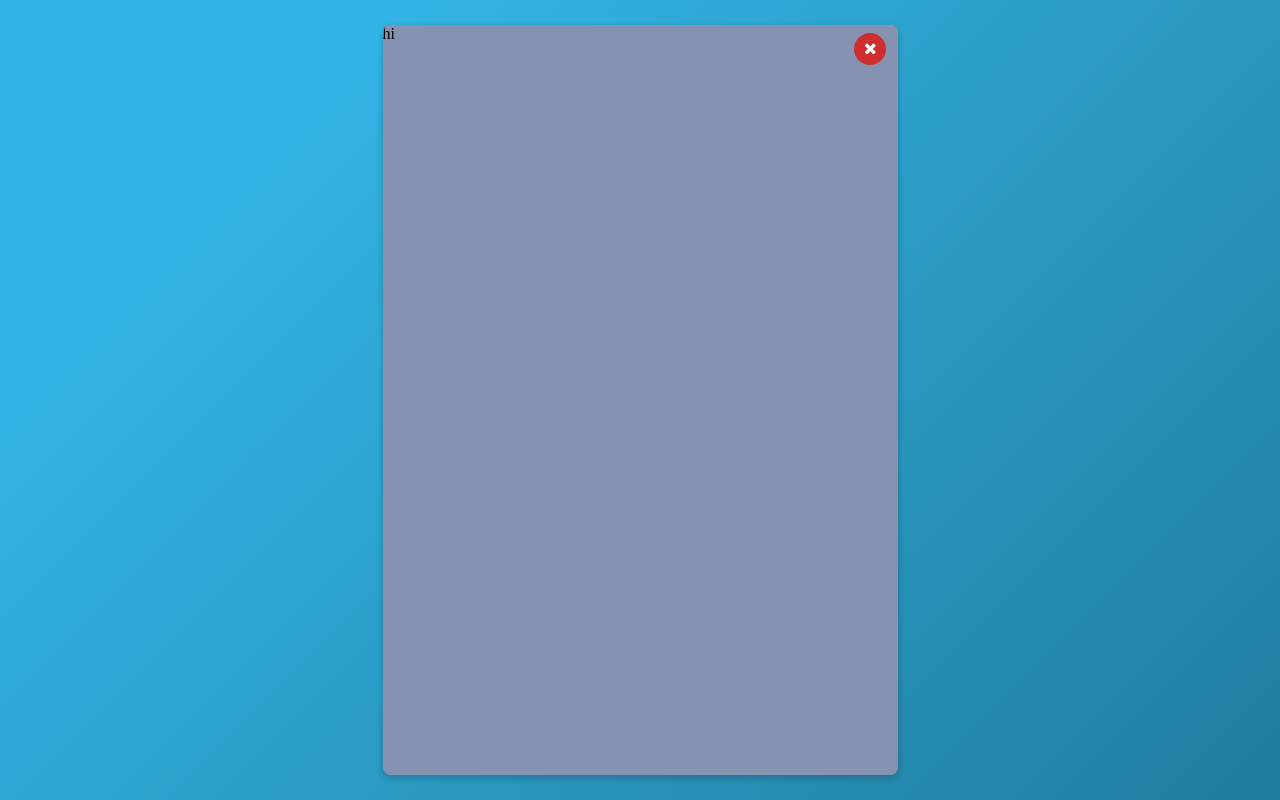
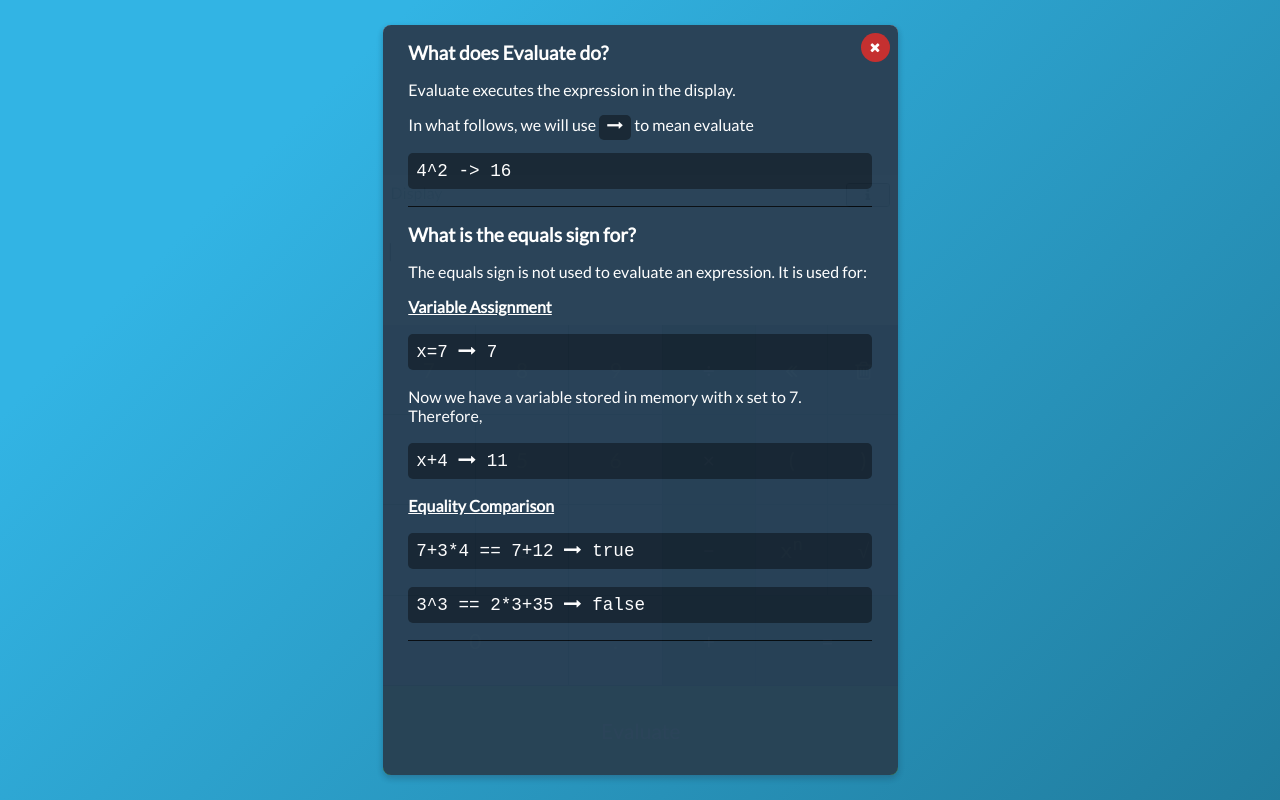
Before and after one commit to JesseSDevaney/javascript-calculator, a React (Create React App) app: page / in a window 1280 px wide. Both pictures are taken after a click on the button 873 px from the left and 199 px from the top of the page. Built offline with nearby package versions, Linux system fonts and the light colour scheme.

Commit message:
Features Addition: Tooltip

```diff
--- a/src/App.js
+++ b/src/App.js
@@ -211,8 +211,13 @@ class App extends React.Component {
 
   handleUnfocusedInput(event){
     const key = event.key;
-    let { calculation: { result }, isInputUnfocused } = this.state;
+    let {
+      calculation: { result },
+      isInputUnfocused,
+      isTooltipToggled
+    } = this.state;
 
+    if(!isTooltipToggled){
       if (key === "Enter") {
         if (result === ""){
             if("activeElement" in document){
@@ -284,6 +289,7 @@ class App extends React.Component {
               }
             }
             break;
+        }
       }
     }
   }
--- a/src/Display.js
+++ b/src/Display.js
@@ -39,7 +39,7 @@ export function Display(props){
     return (
         <div id="display">
             <p id="display-title">Display</p>
-            <button id="info" onClick={toggleTooltip}><i class="fa fa-info" aria-hidden="true"></i></button>
+            <button id="display-tooltip" onClick={toggleTooltip}><i className="fa fa-info" aria-hidden="true"></i></button>
             {result === "" &&
                 <InputContainer
                     cursorIndex={cursorIndex}
--- a/src/Display.scss
+++ b/src/Display.scss
@@ -2,6 +2,7 @@
 
 $display-hover-color: #d0d3df;
 $display-color: #fbfcff;
+$tooltip-button-color: #d7d9e4;
 
 #display {
   position: relative;
@@ -49,16 +50,20 @@ $display-color: #fbfcff;
     }
   }
 
-  #info {
+  #display-tooltip {
     position: absolute;
     z-index: 4;
     top: 0.5rem;
     right: 0.5rem;
-    width: 2rem;
-    height: 2rem;
-    border-radius: 50%;
+    width: 2.7rem;
+    height: 1.5rem;
+    border: 1px solid black;
+    border-radius: 3px;
+    outline: none;
+    background: $tooltip-button-color;
 
     &:hover {
+      background: lighten($tooltip-button-color, 8%);
     }
   }
 
--- a/src/Tooltip.js
+++ b/src/Tooltip.js
@@ -1,11 +1,34 @@
 import "./Tooltip.scss";
 
 export function Tooltip(props){
+  const evaluate = <i className="fa fa-long-arrow-right" aria-hidden="true"></i>;
 
   return (
     <div id="tooltip">
-      <button id="info" onClick={props.toggleTooltip}><i class="fa fa-times" aria-hidden="true"></i></button>
-      hi
+      <button id="close-tooltip" onClick={props.toggleTooltip}><i class="fa fa-times" aria-hidden="true"></i></button>
+      <div class="tip">
+        <h2>What does Evaluate do?</h2>
+        <div class="example">
+          <p>Evaluate executes the expression in the display.</p>
+          <p>In what follows, we will use <code>{evaluate}</code> to mean evaluate</p>
+          <pre>4^2 -> 16</pre>
+        </div>
+      </div>
+      <div class="tip">
+        <h2>What is the equals sign for?</h2>
+        <p>The equals sign is not used to evaluate an expression. It is used for:</p>
+        <div class="example">
+          <h3>Variable Assignment</h3>
+          <pre>x=7 {evaluate} 7</pre>
+          <p>Now we have a variable stored in memory with x set to 7. Therefore,</p>
+          <pre>x+4 {evaluate} 11</pre>
+        </div>
+        <div class="example">
+          <h3>Equality Comparison</h3>
+          <pre>7+3*4 == 7+12 {evaluate} true</pre>
+          <pre>3^3 == 2*3+35 {evaluate} false</pre>
+        </div>
+      </div>
     </div>
   );
 }
--- a/src/Tooltip.scss
+++ b/src/Tooltip.scss
@@ -1,26 +1,60 @@
-$tooltip-color: #8592b1;
+$tooltip-color: #274156;
+$close-color: #c52d2d;
 
 #tooltip {
   position: absolute;
   background: $tooltip-color;
+  font-family: Lato, serif;
+  color: white;
   z-index: 5;
   width: 100%;
   height: 100%;
+  opacity: 0.98;
 
-  #info {
+  .tip {
+    width: 90%;
+    margin: 0 auto;
+    border-bottom: 1px solid darken(#274156, 20%);
+
+    h2 {
+      font-size: 1.2rem;
+    }
+
+    .example {
+      h3 {
+        font-size: 1rem;
+        text-decoration: underline;
+      }
+
+      pre {
+        font-size: 1.1rem;
+        padding: 0.5rem 0.5rem;
+        background: darken($tooltip-color, 10%);
+        border-radius: 5px;
+      }
+
+      code {
+        padding: 0.3rem 0.5rem;
+        background: darken($tooltip-color, 10%);
+        border-radius: 5px;
+      }
+    }
+  }
+
+  #close-tooltip {
     position: absolute;
     top: 0.5rem;
-    right: 0.7rem;
-    width: 2rem;
-    height: 2rem;
+    right: 0.5rem;
+    width: 1.8rem;
+    height: 1.8rem;
+    border-radius: 50%;
     border: none;
-    border-radius: 50%;
     outline: none;
-    background: #ce2e2e;
+    background: $close-color;
     color: white;
-    font-size: 1em;
 
     &:hover {
+      background: lighten($close-color, 10%);
     }
   }
 }
```
Lines whose indentation alone changed are shown as unchanged.
